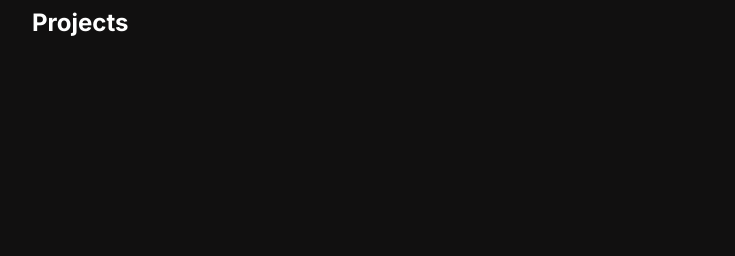
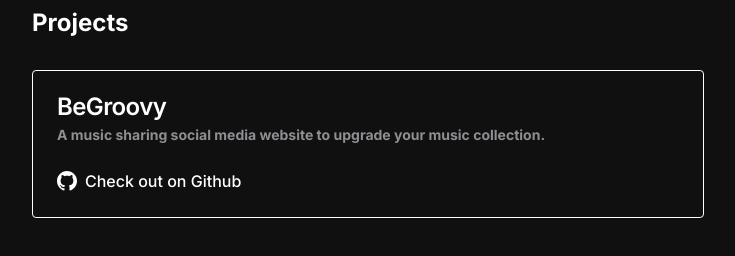
Before and after one commit to LOTaher/SplatteDev, a Next.js app: page / in a window 1280 px wide. Shown: the part 206-462 px from the top of the page, without its empty margins (272-1007 px from the left). Built offline with nearby package versions, Linux system fonts and the light colour scheme.

Commit message:
beginning to put together to home page

```diff
--- a/src/app/page.tsx
+++ b/src/app/page.tsx
@@ -1,4 +1,13 @@
 import Image from "next/image";
+import {
+  Card,
+  CardContent,
+  CardDescription,
+  CardFooter,
+  CardHeader,
+  CardTitle,
+} from "@/components/ui/card";
+import GithubButton from "@/components/GithubButton";
 
 export default function Home() {
   return (
@@ -23,8 +32,20 @@ export default function Home() {
               </p>
             </div>
           </div>
+          <h1 className="mt-8 mb-8">Projects</h1>
           <div>
-            <h1 className="mt-8">Projects</h1>
+            <Card className="rounded">
+              <CardHeader>
+                <CardTitle className="text-white">BeGroovy</CardTitle>
+                <CardDescription className="text-[#8e8f93">
+                  A music sharing social media website to upgrade your music
+                  collection.
+                </CardDescription>
+              </CardHeader>
+              <CardContent>
+                <GithubButton src="https://github.com/LOTaher/BeGroovy" />
+              </CardContent>
+            </Card>
           </div>
         </div>
       </div>
```
